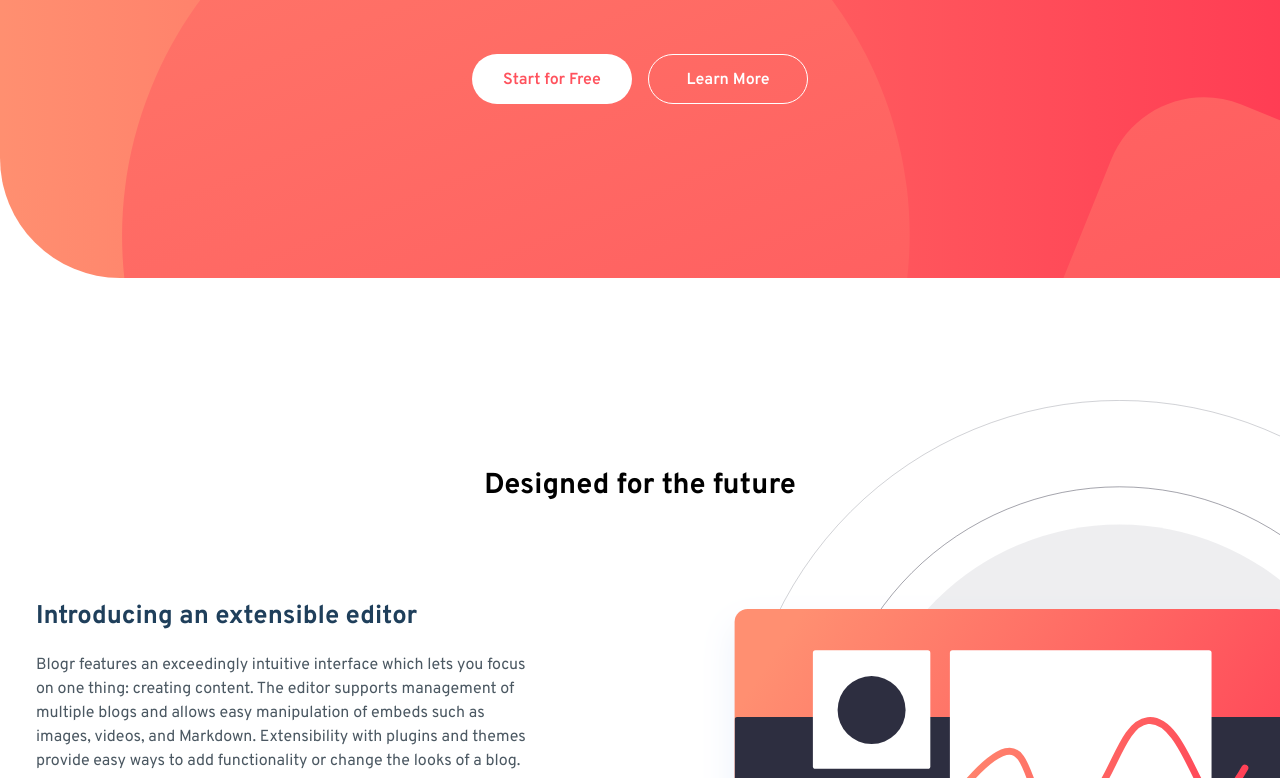
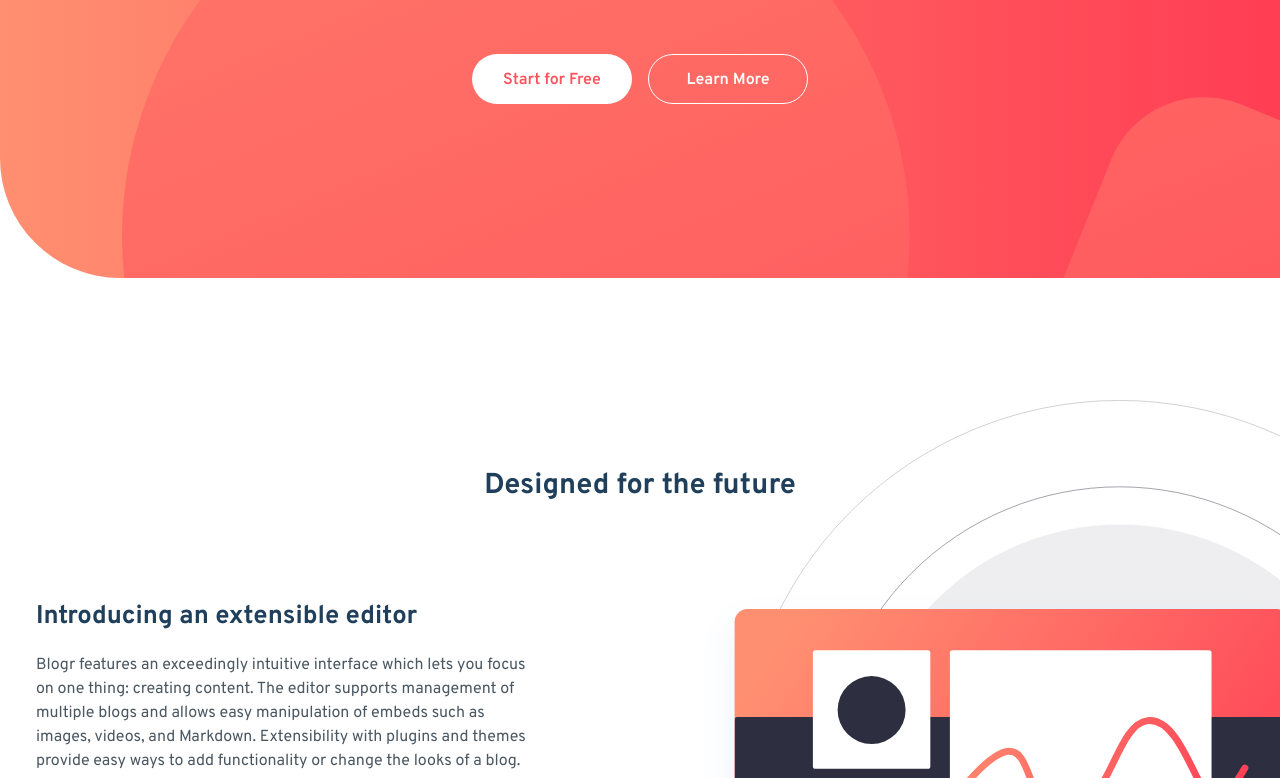
Before and after one commit to Hummingcoder/Blogr-Landing-Page, a plain HTML site: page index.html in a window 1280 px wide. Shown: the part 322-1100 px from the top of the page. Drawn offline with Linux system fonts and the light colour scheme.

Commit message:
color change

```diff
--- a/index.css
+++ b/index.css
@@ -242,6 +242,7 @@ main {
   text-align: center;
 }
 .main_heading {
+  color: var(--very-dark-blue);
   font-size: 1.4rem;
   margin-bottom: 2rem;
 }
```
Also changed, not shown: 1 other file.
